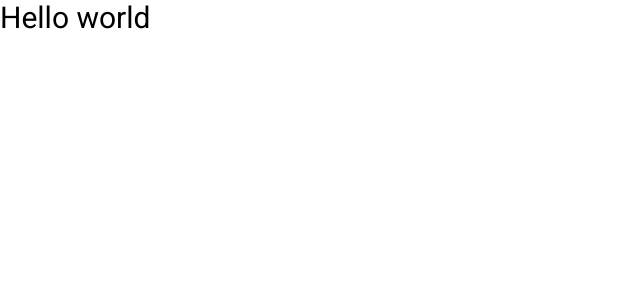
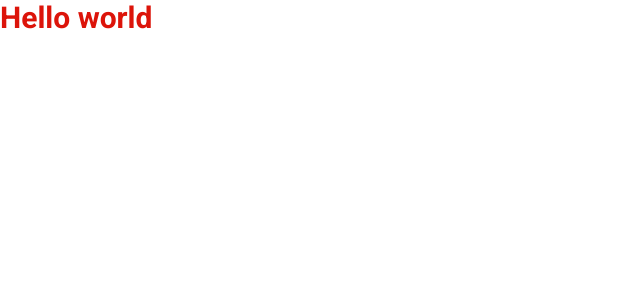
Before and after one commit to jessicaGithub/hotel, a React (Vite) app: page / in a window 1280 px wide. Shown: the top 300 px of the page, without its empty margins (0-640 px from the left). Built offline with nearby package versions, Linux system fonts and the light colour scheme; the HTML template or start-up script is replaced by a standard one.

Commit message:
setup tailwind config

```diff
--- a/src/App.tsx
+++ b/src/App.tsx
@@ -1,7 +1,7 @@
 import './App.css';
 
 const App = () => {
-  return <div className='App text-3xl'>Hello world</div>;
+  return <div className='App text-3xl text-brand font-bold'>Hello world</div>;
 };
 
 export default App;
--- a/src/index.css
+++ b/src/index.css
@@ -1,14 +1,3 @@
 @tailwind base;
 @tailwind components;
 @tailwind utilities;
-
-#root {
-  /* css variables */
-  --color-brand: #dc140a;
-  --color-rating: #feb42b;
-  --color-background: #f5f5f5;
-  --color-border: #646464;
-
-  /* global styles  */
-  font-family: 'Roboto', 'Arial', sans-serif;
-}
--- a/tailwind.config.js
+++ b/tailwind.config.js
@@ -2,7 +2,23 @@
 export default {
   content: ['./index.html', './src/**/*.{js,ts,jsx,tsx}'],
   theme: {
-    extend: {}
+    screens: {
+      md: '768px',
+      lg: '992px',
+      xl: '1200px'
+    },
+    colors: {
+      brand: '#dc140a',
+      rating: '#feb42b',
+      'background-default': '#f5f5f5',
+      'border-default': '#646464'
+    },
+    fontFamily: {
+      sans: ['Roboto', 'sans-serif']
+    },
+    extend: {
+      spacing: {}
+    }
   },
   plugins: []
 };
```
